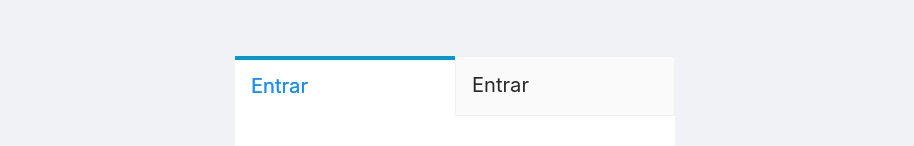
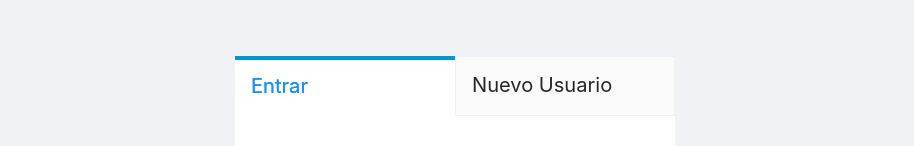
Before and after one commit to nilarmengol/pagina-personal-client, a React (Create React App) app: page /admin/login in a window 1280 px wide. Shown: the part 263-409 px from the top of the page, without its empty margins (185-1099 px from the left). Built offline with nearby package versions, Linux system fonts and the light colour scheme.

Commit message:
logout button

```diff
--- a/src/components/Admin/MenuTop/MenuTop.js
+++ b/src/components/Admin/MenuTop/MenuTop.js
@@ -5,11 +5,16 @@ import { Button } from "antd";
 import {
   MenuFoldOutlined,
   MenuUnfoldOutlined,
-  PoweroffOutlined,
+  PoweroffOutlined
 } from "@ant-design/icons";
 import NilLogo from "../../../assets/img/png/logo.png";
+import { logout } from "../../../api/auth";
 
 export default function MenuTop({ setMenuCollapsed, menuCollapsed }) {
+  const logOutUser = () => {
+    logout();
+    window.location.reload();
+  };
   return (
     <div className="menu-top">
       <div className="menu-top__left">
@@ -25,7 +30,7 @@ export default function MenuTop({ setMenuCollapsed, menuCollapsed }) {
         </Button>
       </div>
       <div className="menu-top__right">
-        <Button type="link" onClick={() => console.log("Click.")}>
+        <Button type="link" onClick={logOutUser}>
           <PoweroffOutlined />
         </Button>
       </div>
--- a/src/pages/Admin/SignIn/SignIn.js
+++ b/src/pages/Admin/SignIn/SignIn.js
@@ -27,7 +27,7 @@ function SignIn() {
             <TabPane tab={<span>Entrar</span>} key="1">
               <LoginForm />
             </TabPane>
-            <TabPane tab={<span>Entrar</span>} key="2">
+            <TabPane tab={<span>Nuevo Usuario</span>} key="2">
               <RegisterForm />
             </TabPane>
           </Tabs>
```
